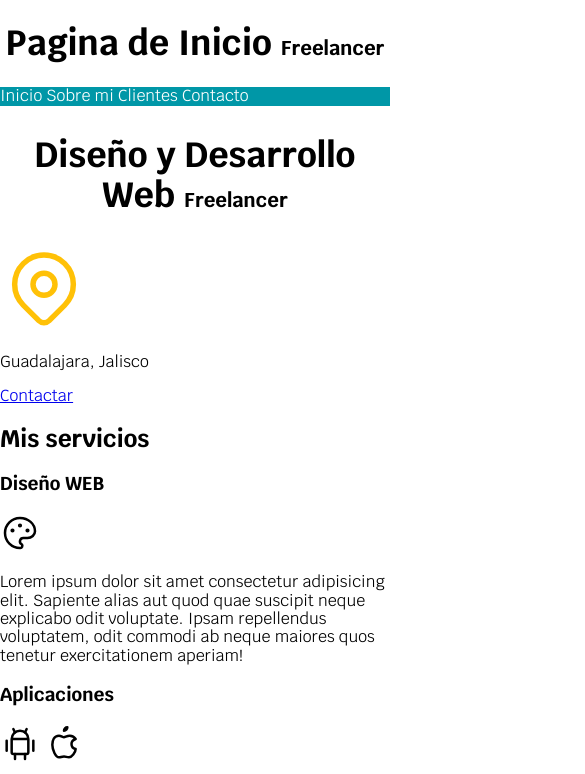
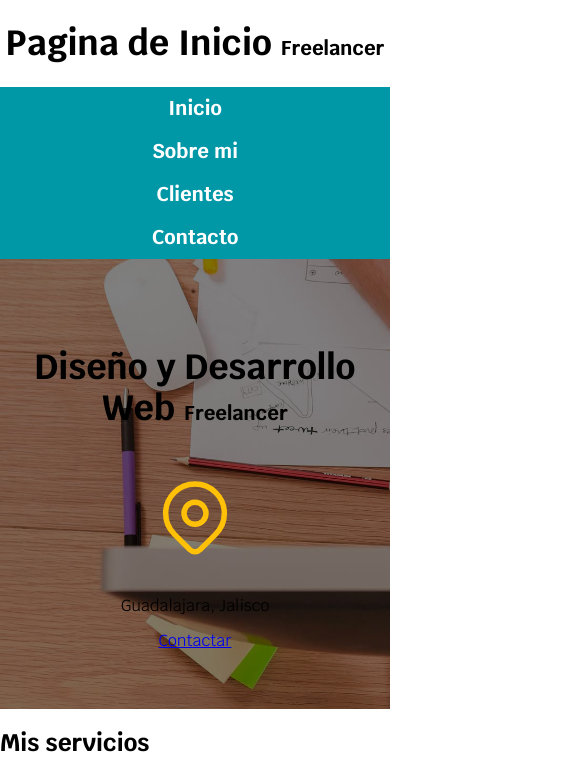
Before and after one commit to maicolknales/PruebaHtml, a plain HTML site: page freelancer_inicio/index.html in a window 390 px wide. Shown: the top 774 px of the page, 585 px wide, since content can reach past the window. Drawn offline with Linux system fonts and the light colour scheme.

Commit message:
se agrego media query

```diff
--- a/freelancer_inicio/css/styles.css
+++ b/freelancer_inicio/css/styles.css
@@ -8,6 +8,11 @@
 
 html {
     font-size: 62.5%; /* irem = 10px  utilizar en todos los proyectos*/
+    box-sizing: border-box;
+}
+
+*, *::before, *:after {
+    box-sizing: inherit;
 }
 
 body {
@@ -25,7 +30,7 @@ body {
 }
 
 .contenedor {
-    width: 120rem;
+    max-width: 120rem;
     margin: 0 auto;
 }
 
@@ -34,10 +39,48 @@ body {
 }
 
 .navegacion-principal {
+    display: flex;
+    flex-direction: column;
+}
 
+@media (min-width: 768px) {
+    .navegacion-principal {
+        flex-direction: row;
+        justify-content: space-between;
+    }
 }
 
 .navegacion-principal a{
+    display: block;
+    text-align: center;
+    padding: 1rem;
     color: var(--blanco);
     text-decoration: none;
+    font-size: 2rem;
+    font-weight: bold;
 }
+
+.navegacion-principal a:hover{
+    background-color: var(--primario);
+    color: var(--oscuro);
+}
+
+.hero {
+    background-image: url(../img/hero.jpg);
+    background-repeat: no-repeat;
+    background-size: cover;
+    height: 450px;
+    position: relative;
+}
+
+.contenido-hero {
+position: absolute;
+background-color: rgba( 0,0,0, .5 ); /*anterior entre 0 y 1*/
+/*background-color: rgb( 0,0,0/70% );*/ /*casi no tiene soporte*/
+width: 100%;
+height: 100%;
+display: flex;
+flex-direction: column;
+align-items: center;
+justify-content: center;
+}
--- a/freelancer_inicio/index.html
+++ b/freelancer_inicio/index.html
@@ -31,12 +31,13 @@
         </nav>
     </div>
 
-    <section>
+    <section class="hero">
+        <div class="contenido-hero">
             <h2 class="titulo">Diseño y Desarrollo Web <span>Freelancer</span></h2>
             <p>
-            <svg xmlns="http://www.w3.org/2000/svg" class="icon icon-tabler icon-tabler-map-pin" width="88" height="88"
-                viewBox="0 0 24 24" stroke-width="1.5" stroke="#ffc107" fill="none" stroke-linecap="round"
-                stroke-linejoin="round">
+                <svg xmlns="http://www.w3.org/2000/svg" class="icon icon-tabler icon-tabler-map-pin" width="88"
+                    height="88" viewBox="0 0 24 24" stroke-width="1.5" stroke="#ffc107" fill="none"
+                    stroke-linecap="round" stroke-linejoin="round">
                     <path stroke="none" d="M0 0h24v24H0z" fill="none" />
                     <circle cx="12" cy="11" r="3" />
                     <path d="M17.657 16.657l-4.243 4.243a2 2 0 0 1 -2.827 0l-4.244 -4.243a8 8 0 1 1 11.314 0z" />
@@ -44,6 +45,8 @@
             </p>
             <p>Guadalajara, Jalisco</p>
             <a href="#">Contactar</a>
+        </div>
+
     </section>
     <main>
         <h2>Mis servicios</h2>
```
Also changed, not shown: freelancer_inicio/prueba - copia.html (deleted, +0 -12 lines). Lines whose indentation alone changed are shown as unchanged.
